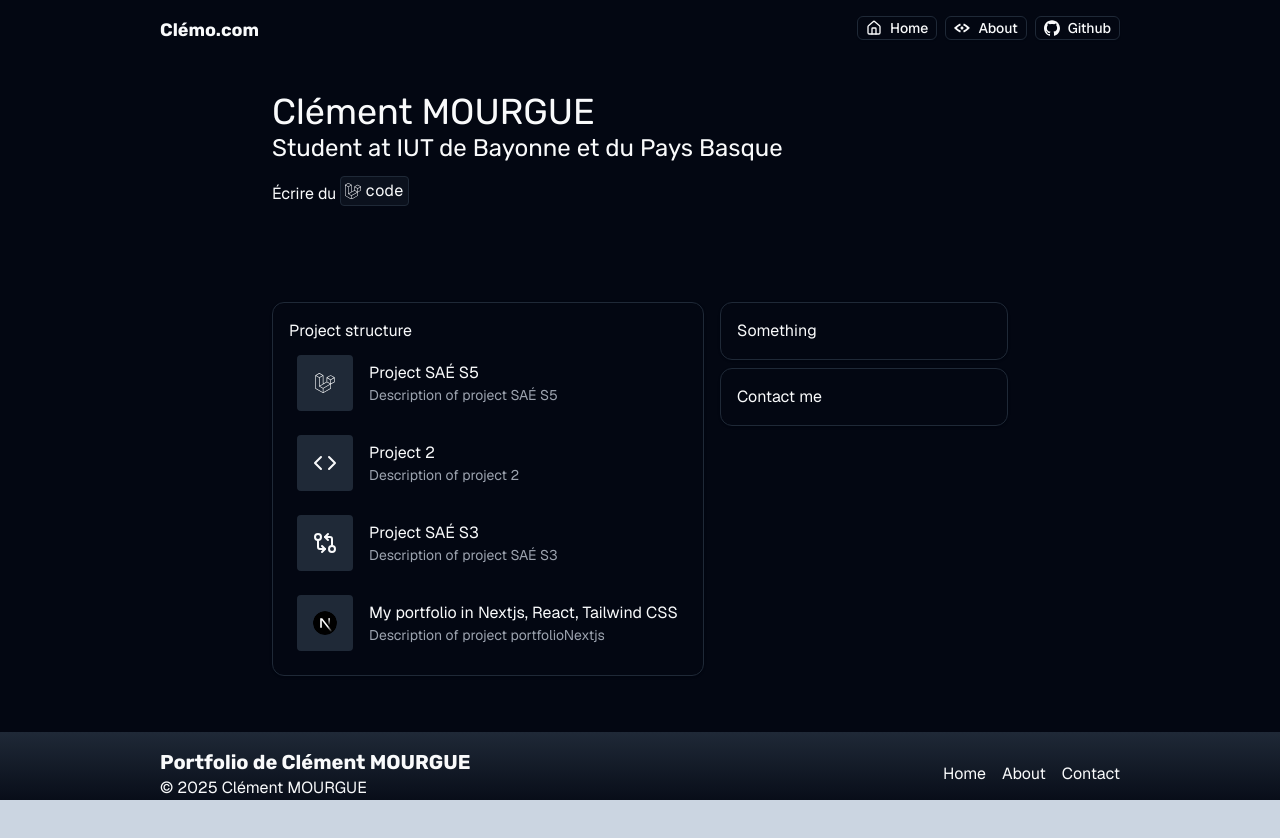
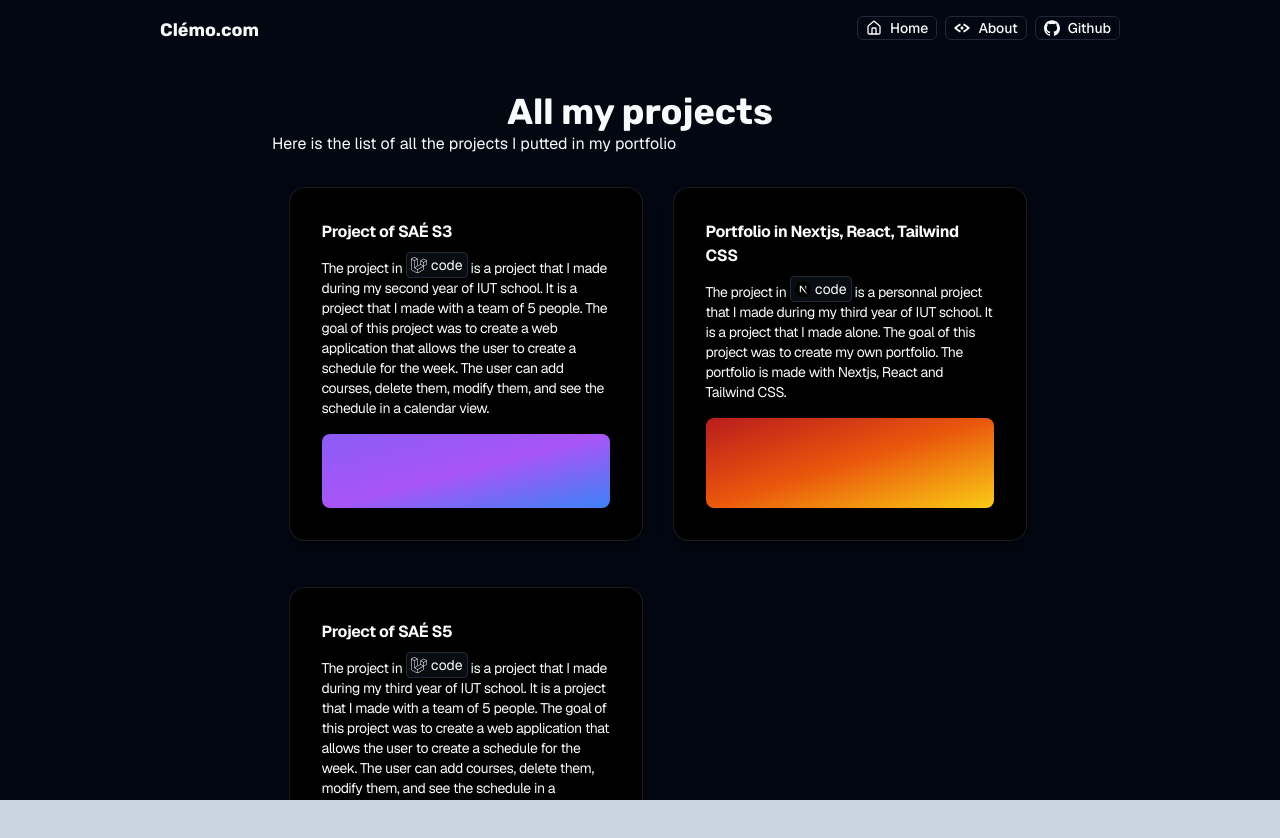
Before and after one commit to CM-exe/hostPortfolio, a Next.js app: page /projects in a window 1280 px wide. Shown: the top 838 px of the page. Before the commit the page ends 816 px from the top, so only its background shows below. Built offline with nearby package versions, Linux system fonts and the light colour scheme.

Commit message:
Ajout de la page projects et avancement

```diff
--- a/app/_components/Status.tsx
+++ b/app/_components/Status.tsx
@@ -74,7 +74,12 @@ export const Status = () => {
             </Card>
             </div>
             <div className="flex-[2] flex flex-col gap-2 h-full">
-            <Card className="p-4 flex-1">Something</Card>
+            <Card className="p-4 flex-1 hover:bg-accent/20">
+                <TransitionLink href="/projects">
+                    <h3 className="text-lg text-accent-foreground">Projects</h3>
+                    <p className="text-sm text-muted-foreground">List of all my projects</p>
+                </TransitionLink>
+            </Card>
             <Card className="p-4 flex-1">Contact me</Card>
             </div>
         </Section>
--- a/app/projects/page.tsx
+++ b/app/projects/page.tsx
@@ -1,20 +1,92 @@
+"use client";
 import { Header } from "../_components/Header";
-import { Hero } from "../_components/Hero";
 import { Status } from "../_components/Status";
 import { Spacer } from "../_components/Spacer";
-import { Metadata } from 'next';
+import Head from 'next/head';
 import { Footer } from "../_components/Footer";
-
-export const metadata: Metadata = {
-  title: 'Clément MOURGUE - Porftolio - Projects',
-};
+import { Section } from "../_components/Section";
+import { PinContainer } from "@/components/ui/3d-pin";
+import { Code } from "../_components/Hero";
+import { LaravelIcon } from "../_components/icons/LaravelIcon";
+import { NextjsIcon } from "../_components/icons/NextjsIcon";
 
 export default function Home() {
   return (
     <main>
+      <Head>
+        <title>Clément MOURGUE - Porftolio - Projects</title>
+        <meta name="description" content="The page all the project I putted in my portfolio" />
+      </Head>
       <Header />
       <Spacer size="xs" />
-      <Hero />
+      <Section>
+        <h1 className="text-4xl font-bold font-caption text-center text-accent-foreground">All my projects</h1>
+        <p>Here is the list of all the projects I putted in my portfolio</p>
+        <Spacer size="xs" />
+        <div className="flex flex-col gap-20">
+          <div className="flex">
+          <PinContainer
+          title="/saeS3"
+          href="/projects/saeS3"
+          >
+            <div className="flex basis-full flex-col p-4 tracking-tight sm:basis-1/2 w-[20rem] h-[20rem] ">
+              <h3 className="max-w-xs !pb-2 !m-0 font-bold  text-base">
+                Project of SAÉ S3
+              </h3>
+              <div className="text-sm !m-0 !p-0 font-normal">
+                <span>
+                  The project in <Code><LaravelIcon size={16} /> code</Code> is a project that I made during my second year of IUT school.
+                  It is a project that I made with a team of 5 people.
+                  The goal of this project was to create a web application that allows the user to create a schedule for the week.
+                  The user can add courses, delete them, modify them, and see the schedule in a calendar view.
+                </span>
+              </div>
+              <div className="flex flex-1 w-full rounded-lg mt-4 bg-gradient-to-br from-violet-500 via-purple-500 to-blue-500" />
+            </div>
+          </PinContainer>
+          <PinContainer
+          title="/portfolioNextjs"
+          href="/projects/portfolioNextjs"
+          >
+            <div className="flex basis-full flex-col p-4 tracking-tight sm:basis-1/2 w-[20rem] h-[20rem] ">
+              <h3 className="max-w-xs !pb-2 !m-0 font-bold  text-base">
+                Portfolio in Nextjs, React, Tailwind CSS
+              </h3>
+              <div className="text-sm !m-0 !p-0 font-normal">
+                <span>
+                  The project in <Code><NextjsIcon size={16} /> code</Code> is a personnal project that I made during my third year of IUT school.
+                  It is a project that I made alone.
+                  The goal of this project was to create my own portfolio.
+                  The portfolio is made with Nextjs, React and Tailwind CSS.
+                </span>
+              </div>
+              <div className="flex flex-1 w-full rounded-lg mt-4 bg-gradient-to-br from-red-700 via-orange-600 to-yellow-400" />
+            </div>
+          </PinContainer>
+          </div>
+          <div className="flex">
+          <PinContainer
+          title="/saeS5"
+          href="/projects/saeS5"
+          >
+            <div className="flex basis-full flex-col p-4 tracking-tight sm:basis-1/2 w-[20rem] h-[20rem] ">
+              <h3 className="max-w-xs !pb-2 !m-0 font-bold  text-base">
+                Project of SAÉ S5
+              </h3>
+              <div className="text-sm !m-0 !p-0 font-normal">
+                <span>
+                  The project in <Code><LaravelIcon size={16} /> code</Code> is a project that I made during my third year of IUT school.
+                  It is a project that I made with a team of 5 people.
+                  The goal of this project was to create a web application that allows the user to create a schedule for the week.
+                  The user can add courses, delete them, modify them, and see the schedule in a calendar view.
+                </span>
+              </div>
+              <div className="flex flex-1 w-full rounded-lg mt-4 bg-gradient-to-br from-violet-500 via-purple-500 to-blue-500" />
+            </div>
+          </PinContainer>
+          </div>
+        </div>
+      </Section>
       <Spacer/>
       <Status />
       <Footer />
--- a/app/projects/saeS3/page.tsx
+++ b/app/projects/saeS3/page.tsx
@@ -14,7 +14,7 @@ export default function Home() {
   return (
     <main>
       <Header />
-      <WavyBackground colors={["#4380ed", "#0c3798", "#112c69","#030712"]} backgroundFill="hsl(224 71.4% 4.1%)"  blur={5} waveWidth={60} speed="slow">
+      <WavyBackground colors={["#4380ed", "#0c3798", "#112c69","#030712"]} backgroundFill="hsl(224 71.4% 4.1%)"  blur={5} waveWidth={60} speed="slow" containerClassName="bg-background">
         <div className="container mx-auto pb-16">
           <h1 className="text-4xl font-bold font-caption text-center text-accent-foreground">Project SAÉ S3</h1>
         </div>
--- a/components/ui/3d-pin.tsx
+++ b/components/ui/3d-pin.tsx
@@ -31,7 +31,7 @@ export const PinContainer = ({
   return (
     <Link
       className={cn(
-        "relative group/pin z-50  cursor-pointer",
+        "relative group/pin z-20  cursor-pointer",
         containerClassName
       )}
       onMouseEnter={onMouseEnter}
@@ -51,7 +51,7 @@ export const PinContainer = ({
           }}
           className="absolute left-1/2 p-4 top-1/2  flex justify-start items-start  rounded-2xl  shadow-[0_8px_16px_rgb(0_0_0/0.4)] bg-black border border-white/[0.1] group-hover/pin:border-white/[0.2] transition duration-700 overflow-hidden"
         >
-          <div className={cn(" relative z-50 ", className)}>{children}</div>
+          <div className={cn(" relative z-[25] ", className)}>{children}</div>
         </div>
       </div>
       <PinPerspective title={title} href={href} />
@@ -67,20 +67,17 @@ export const PinPerspective = ({
   href?: string;
 }) => {
   return (
-    <motion.div className="pointer-events-none  w-96 h-80 flex items-center justify-center opacity-0 group-hover/pin:opacity-100 z-[60] transition duration-500">
+    <motion.div className="pointer-events-none  w-96 h-80 flex items-center justify-center opacity-0 group-hover/pin:opacity-100 z-[21] transition duration-500">
       <div className=" w-full h-full -mt-7 flex-none  inset-0">
         <div className="absolute top-0 inset-x-0  flex justify-center">
-          <a
-            href={href}
-            target={"_blank"}
-            className="relative flex space-x-2 items-center z-10 rounded-full bg-zinc-950 py-0.5 px-4 ring-1 ring-white/10 "
+          <div
+            className="relative flex items-center z-10 rounded-full bg-zinc-950 py-0.5 px-4 ring-1 ring-white/10 " /* space-x-2 */
           >
             <span className="relative z-20 text-white text-xs font-bold inline-block py-0.5">
               {title}
             </span>
-
-            <span className="absolute -bottom-0 left-[1.125rem] h-px w-[calc(100%-2.25rem)] bg-gradient-to-r from-emerald-400/0 via-emerald-400/90 to-emerald-400/0 transition-opacity duration-500 group-hover/btn:opacity-40"></span>
-          </a>
+            <div className="z-[21] absolute -bottom-0 h-px  w-[calc(100%-2.25rem)] !left-[1.125rem] !right-[1.125rem] bg-gradient-to-r from-emerald-400/0 via-emerald-400/90 to-emerald-400/0 transition-opacity duration-500 group-hover/btn:opacity-40"></div>
+          </div>
         </div>
 
         <div
@@ -157,8 +154,8 @@ export const PinPerspective = ({
         <>
           <motion.div className="absolute right-1/2 bottom-1/2 bg-gradient-to-b from-transparent to-cyan-500 translate-y-[14px] w-px h-20 group-hover/pin:h-40 blur-[2px]" />
           <motion.div className="absolute right-1/2 bottom-1/2 bg-gradient-to-b from-transparent to-cyan-500 translate-y-[14px] w-px h-20 group-hover/pin:h-40  " />
-          <motion.div className="absolute right-1/2 translate-x-[1.5px] bottom-1/2 bg-cyan-600 translate-y-[14px] w-[4px] h-[4px] rounded-full z-40 blur-[3px]" />
-          <motion.div className="absolute right-1/2 translate-x-[0.5px] bottom-1/2 bg-cyan-300 translate-y-[14px] w-[2px] h-[2px] rounded-full z-40 " />
+          <motion.div className="absolute right-1/2 translate-x-[1.5px] bottom-1/2 bg-cyan-600 translate-y-[14px] w-[4px] h-[4px] rounded-full z-[22] blur-[3px]" />
+          <motion.div className="absolute right-1/2 translate-x-[0.5px] bottom-1/2 bg-cyan-300 translate-y-[14px] w-[2px] h-[2px] rounded-full z-[22]" />
         </>
       </div>
     </motion.div>
--- a/components/ui/wavy-background.tsx
+++ b/components/ui/wavy-background.tsx
@@ -75,7 +75,7 @@ export const WavyBackground = ({
       ctx.lineWidth = waveWidth || 50;
       ctx.strokeStyle = waveColors[i % waveColors.length];
       for (x = 0; x < w; x += 5) {
-        var y = noise(x / 800, 0.3 * i, nt) * 100;
+        const y = noise(x / 800, 0.3 * i, nt) * 100;
         ctx.lineTo(x, y + h * 0.5); // adjust for height, currently at 50% of the container
       }
       ctx.stroke();
```
Also changed, not shown: components/ui/hover-border-gradient.tsx (added, +99 -0 lines).
